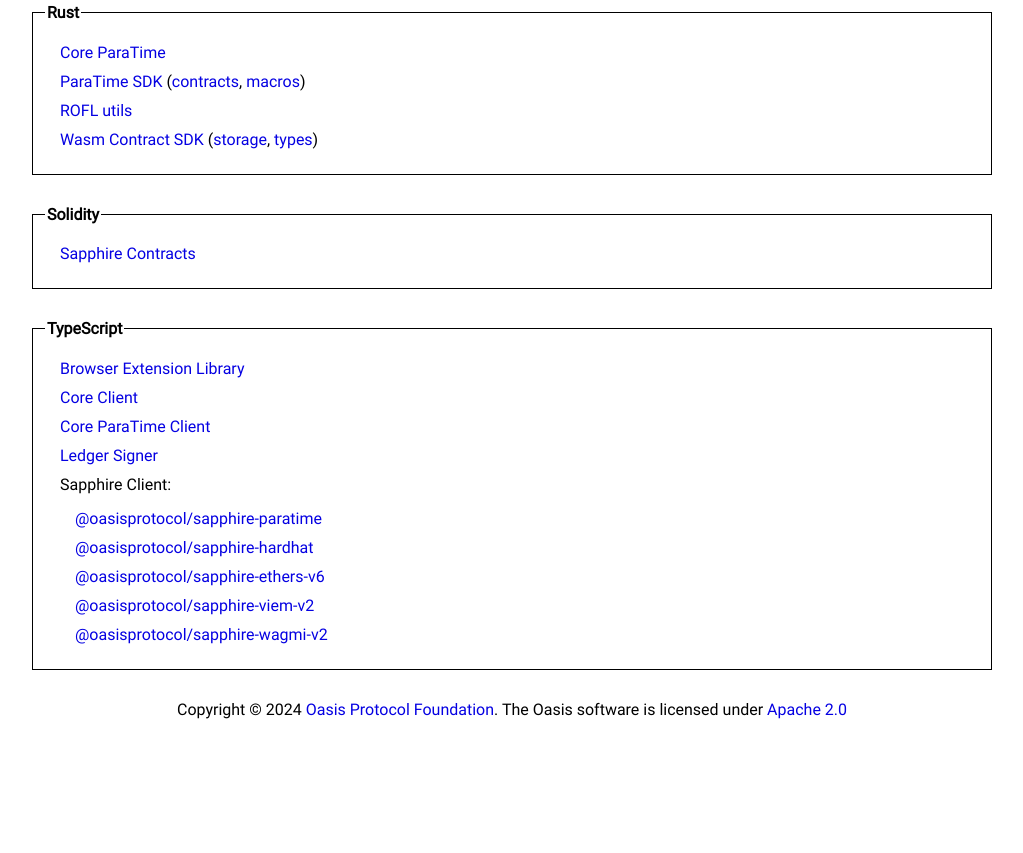
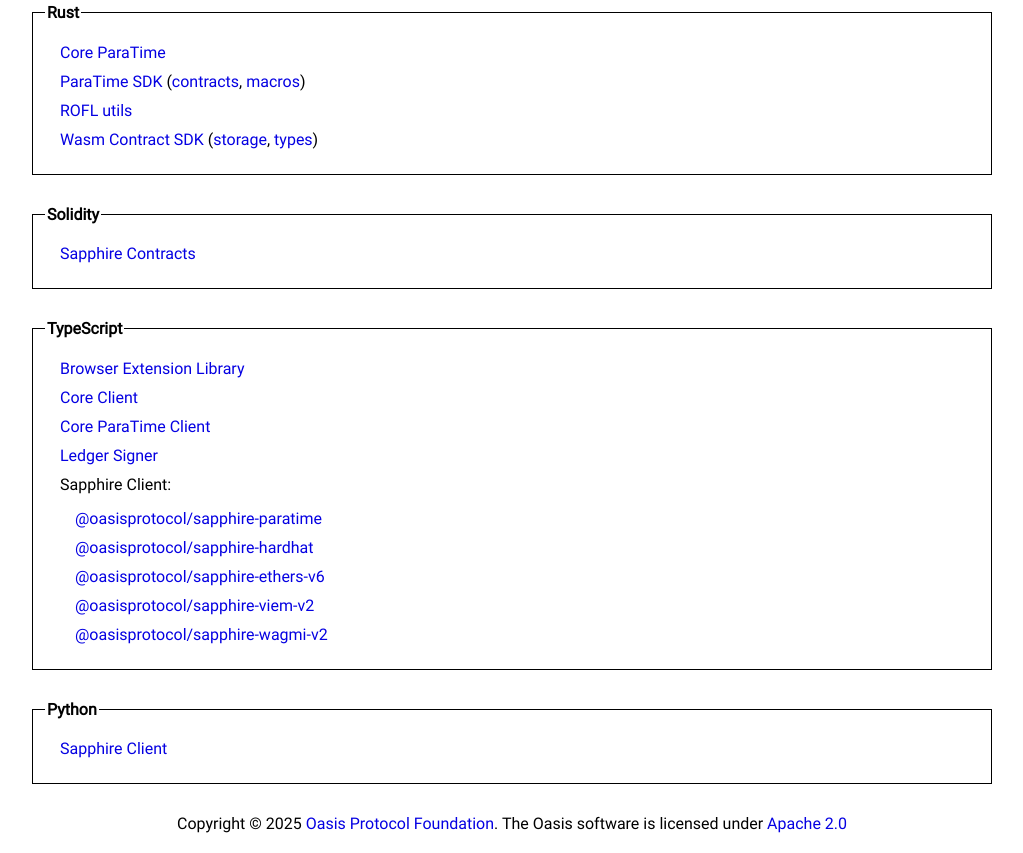
Before and after one commit to oasisprotocol/docs-api, a plain HTML site: page index.html in a window 1280 px wide. Shown: the part 330-1183 px from the top of the page, without its empty margins (128-1151 px from the left). Before the commit the page ends 1069 px from the top, so only its background shows below. Drawn offline with Linux system fonts and the light colour scheme.

Commit message:
Added python symlink and field

```diff
--- a/index.html
+++ b/index.html
@@ -109,6 +109,12 @@
 				</li>
 			</ul>
 		</fieldset>
-		<footer>Copyright © 2024 <a href="https://oasisprotocol.org/">Oasis Protocol Foundation</a>. The Oasis software is licensed under <a href="https://www.apache.org/licenses/LICENSE-2.0">Apache 2.0</a></footer>
+		<fieldset>
+			<legend>Python</legend>
+			<ul>
+				<li><a href="py/sapphirepy">Sapphire Client</a></li>
+			</ul>
+		</fieldset>
+		<footer>Copyright © 2025 <a href="https://oasisprotocol.org/">Oasis Protocol Foundation</a>. The Oasis software is licensed under <a href="https://www.apache.org/licenses/LICENSE-2.0">Apache 2.0</a></footer>
 	</body>
 </html>
```
Also changed, not shown: 1 other file.
